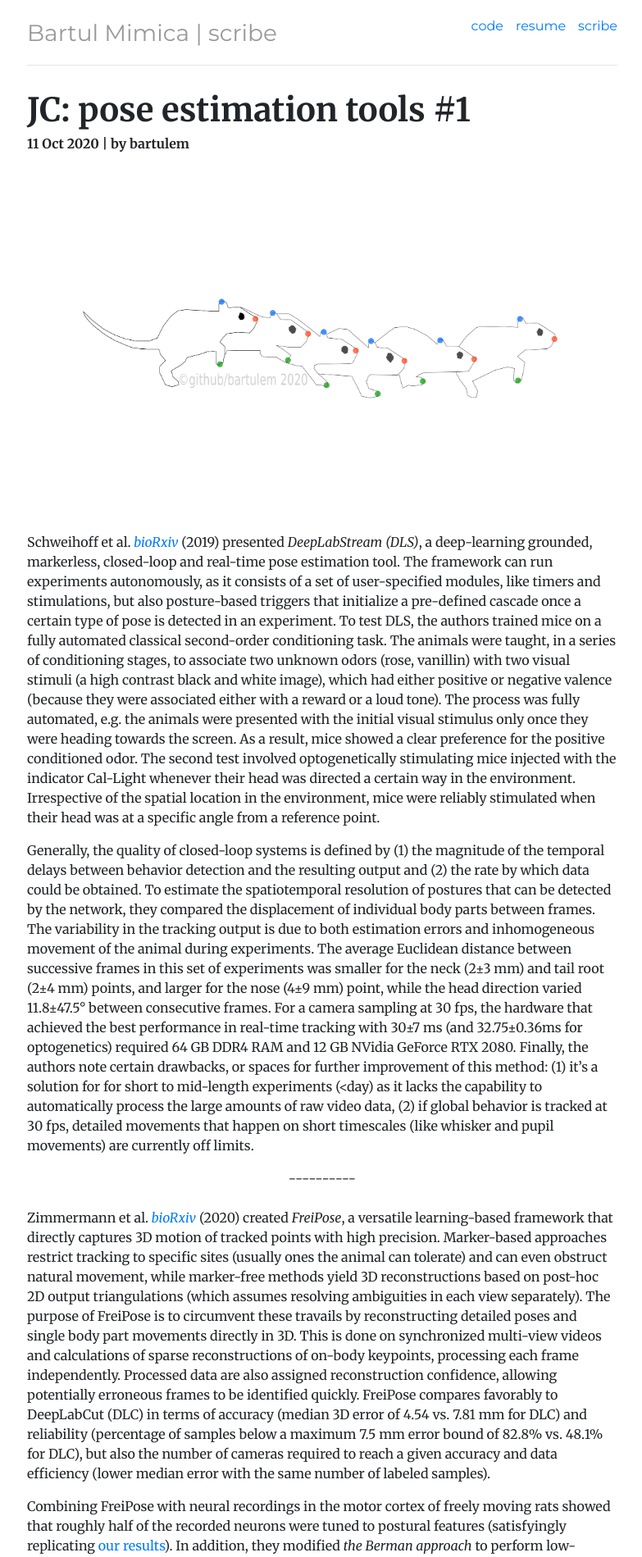
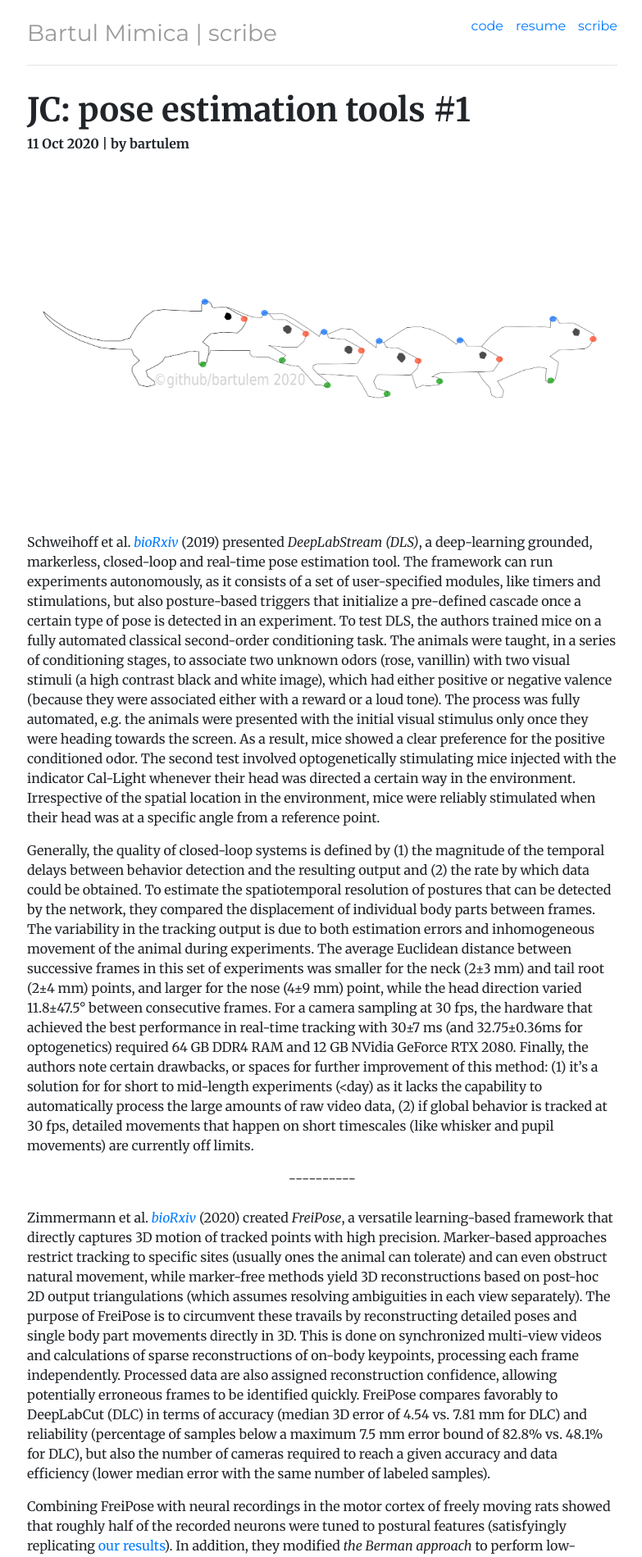
Before and after one commit to bartulem/bartulem.github.io, a Jekyll site: the page built from _posts/2020-10-11-pose-estimation-tools-#1.md, in a window 1280 px wide. Shown: the top 1899 px of the page at 82% size, without its empty margins (247-1030 px from the left). Built offline with Jekyll 4.4.1, drawn with Linux system fonts in a browser that asks for light colours; comment, search, counter and statistics services are not loaded.

Commit message:
pose estimation v4

```diff
--- a/_posts/2020-10-11-pose-estimation-tools-#1.md
+++ b/_posts/2020-10-11-pose-estimation-tools-#1.md
@@ -9,7 +9,7 @@
 ---
 <br/>
 <p class="text-center">
-  <img class="img-custom" alt="pe1" src="/img/pose-estimation-1.png" height="400" width="600"/>
+  <img class="img-custom" alt="pe1" src="/img/pose-estimation-1.png" height="400" width="700"/>
 </p>
 
 Schweihoff et al. <a target="_blank" href="https://www.biorxiv.org/content/10.1101/2019.12.20.884478v1"><em>bioRxiv</em></a> (2019) presented *DeepLabStream (DLS)*, a deep-learning grounded, markerless, closed-loop and real-time pose estimation tool. The framework can run experiments autonomously, as it consists of a set of user-specified modules, like timers and stimulations, but also posture-based triggers that initialize a pre-defined cascade once a certain type of pose is detected in an experiment. To test DLS, the authors trained mice on a fully automated classical second-order conditioning task. The animals were taught, in a series of conditioning stages, to associate two unknown odors (rose, vanillin) with two visual stimuli (a high contrast black and white image), which had either positive or negative valence (because they were associated either with a reward or a loud tone). The process was fully automated, e.g. the animals were presented with the initial visual stimulus only once they were heading towards the screen. As a result, mice showed a clear preference for the positive conditioned odor. The second test involved optogenetically stimulating mice injected with the indicator Cal-Light whenever their head was directed a certain way in the environment. Irrespective of the spatial location in the environment, mice were reliably stimulated when their head was at a specific angle from a reference point.
```
